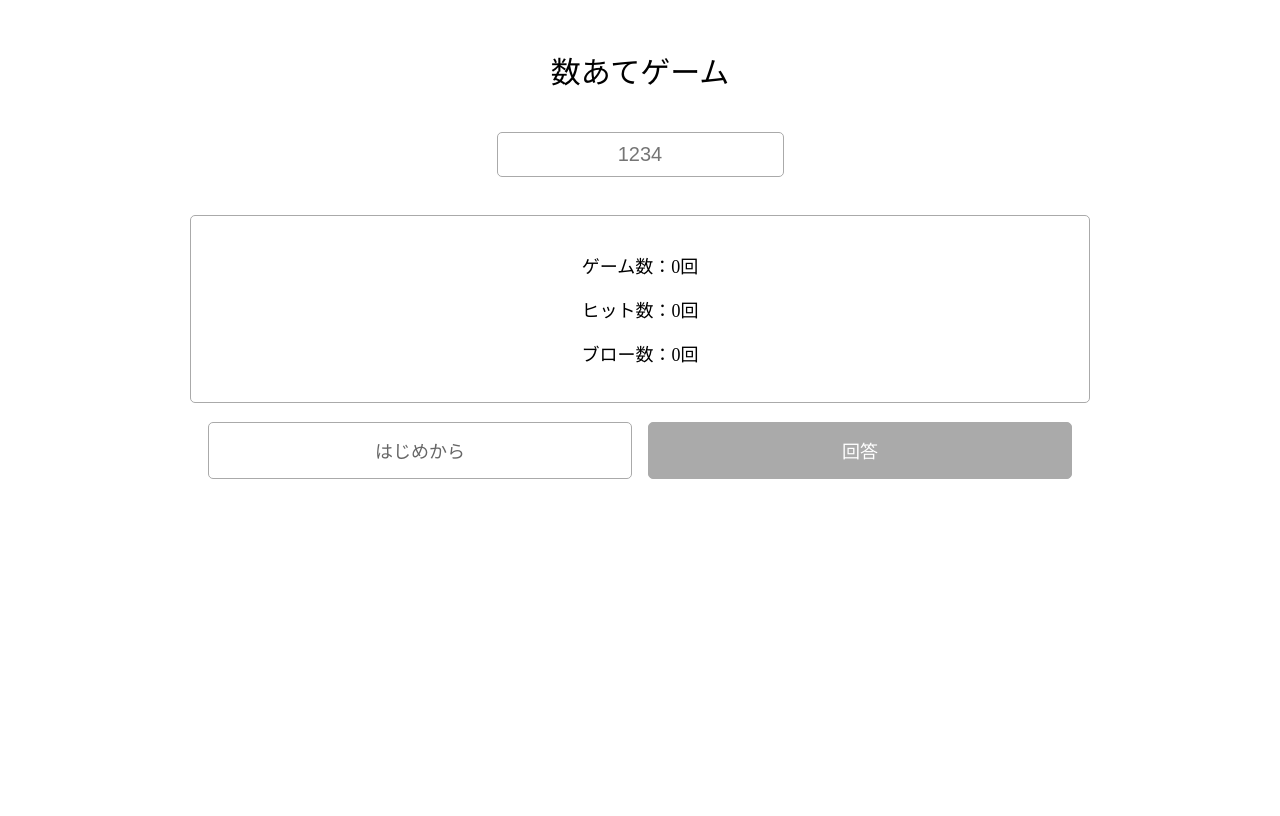
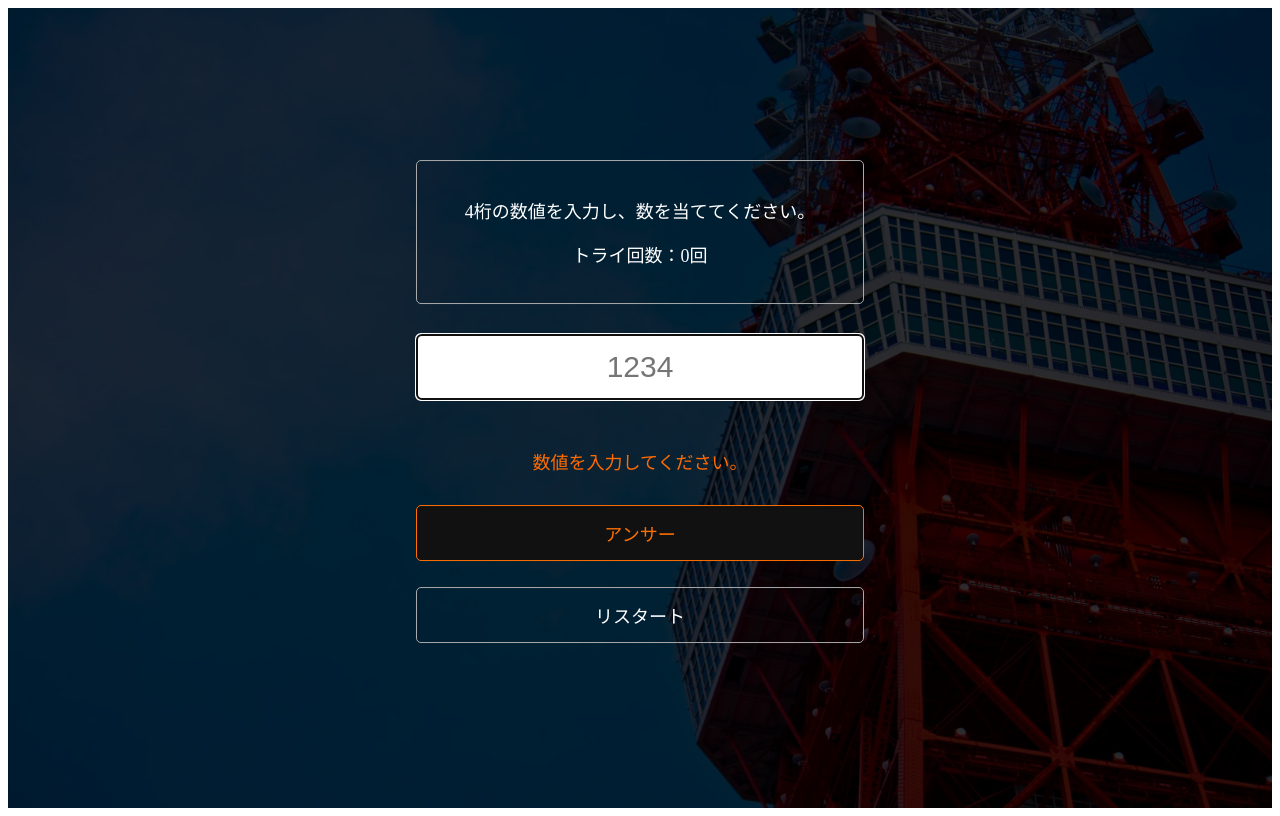
Before and after one commit to BASICEXE/num-game, a Vue app: page / in a window 1280 px wide. Built offline with nearby package versions, Linux system fonts and the light colour scheme.

Commit message:
[change] 見た目を変更

```diff
--- a/src/App.vue
+++ b/src/App.vue
@@ -1,5 +1,14 @@
 <template>
   <div id="app">
     <router-view />
+    <systemMessage />
   </div>
 </template>
+<script>
+import systemMessage from "./components/systemMessage.vue";
+export default {
+  components: {
+    systemMessage
+  }
+}
+</script>
--- a/src/components/systemMessage.vue
+++ b/src/components/systemMessage.vue
@@ -3,7 +3,14 @@
     class="systemMessage"
     v-if="isSystemMessage($store.getters.systemMessage)"
   >
-    <h1>{{ $store.getters.systemMessage }}</h1>
+    <div class="systemMessage__inner">
+      <p class="systemMessage__message">
+        {{ $store.getters.systemMessage }}
+      </p>
+      <div class="btnWap">
+        <a class="btn" @click="close()">Close</a>
+      </div>
+    </div>
   </div>
 </template>
 
@@ -14,6 +21,9 @@ export default {
     isSystemMessage(message) {
       if (message.length) return true;
       return false;
+    },
+    close(){
+      this.$store.commit("systemMessage", "")
     }
   }
 };
--- a/src/css/style.styl
+++ b/src/css/style.styl
@@ -1,53 +1,88 @@
 html
   font-size: 10px
 #app
-  max-width: 900px
-  margin: auto
-  text-align: center
-  padding: 1em
+  background-image: url('../assets/main.jpg')
+  background-size: cover;
+  position: relative;
+  height: 100vh;
+  color: #fff;
+  z-index: 1;
+  &:after
+    content: '';
+    display: block;
+    background-color: rgba(0,0,0,0.8);
+    position: absolute;
+    top: 0;
+    bottom: 0;
+    left: 0;
+    right: 0;
+    z-index: -10;
 .title
-  color: #000
   margin-top: 3rem
   font-size: 3rem
   font-weight: normal
+  display: none;
 .userNum
   border: solid 1px #aaa
   border-radius: 5px
-  padding: 0.5em
+  padding: 0.5em 1em
   margin: 1em auto
-  font-size: 2rem
+  font-size: 3rem
   text-align: center
+  color: #fff;
 .errorMessage
-  color: red
+  color: #ff6b00
   margin-bottom: 1em
   font-size: 1.8rem
+  height: 2.6rem;
 .gameInfo
   font-size: 1.8rem
   border-radius: 5px
   border: solid 1px #aaa
-  padding: 1em 0
+  padding: 1em
+  &__text
+    margin-bottom: 1em;
 .btnWap
   display: flex
   flex-wrap: wrap
   justify-content: space-between
-  margin: 1em
 .btn
   display: block
   padding: 0.8em 0
-  width: 48%
+  width: 100%
   border: solid 1px #aaa
-  margin: 0.5em auto
+  margin: 0.7em auto
   font-size: 1.8rem
   border-radius: 5px
-  color: #666
-  min-width: 200px
   &--answer
     background-color: #3cb371
     border-color: #3cb371
     color: #fff
   &--stop
-    border-color: #aaa
-    background-color: #aaa
-    color: #fff
+    border-color: #ff7000
+    background-color: #111
+    color: #ff7000
+.home
+  max-width: 900px
+  margin: auto
+  text-align: center
+  padding: 1em
+  position: absolute;
+  top: 50%;
+  left: 50%;
+  transform: translate( -50%, -50% )
 .systemMessage
-  background-color: #333
+  position: fixed;
+  top: 0;
+  bottom: 0;
+  left: 0;
+  right: 0;
+  background-color: rgba(0,0,0,0.8);
+  display: flex;
+  &__inner
+    width: 50%
+    margin: 30% auto;
+    text-align: center;
+    font-size: 5rem;
+  &__message
+    margin-bottom: 1em;
--- a/src/views/Home.vue
+++ b/src/views/Home.vue
@@ -1,35 +1,34 @@
 <template>
   <div class="home">
     <h1 class="title">数あてゲーム</h1>
-    <input type="text" class="userNum" v-model="userNum" placeholder="1234" />
+    <div class="gameInfo">
+      <p class="gameInfo__text">4桁の数値を入力し、数を当ててください。</p>
+      <!-- <p>CLEAR回数：{{ gameCount.hit }}回</p> -->
+      <!-- <p>ゲーム回数：{{ gameCount.game }}回</p> -->
+      <p>トライ回数：{{ gameCount.blow }}回</p>
+    </div>
+    <input type="text" ref="userNum" class="userNum" v-model="userNum" placeholder="1234" @keyup.enter="btnAnswer" />
     <p class="errorMessage">{{ gameInfo.errorMessage }}</p>
-    <div class="gameInfo">
-      <p>ゲーム数：{{ gameCount.game }}回</p>
-      <p>ヒット数：{{ gameCount.hit }}回</p>
-      <p>ブロー数：{{ gameCount.blow }}回</p>
+    <div class="btnWap">
+      <a
+        class="btn btn--answer"
+        @click="btnAnswer"
+        :class="{ 'btn--stop': !sendFlag }"
+        >アンサー</a
+      >
     </div>
     <div class="btnWap">
-      <a class="btn" v-on:click="initGame()">はじめから</a>
-      <a
-        class="btn btn--answer"
-        v-on:click="btnAnswer"
-        v-bind:class="{ 'btn--stop': !sendFlag }"
-        >回答</a
-      >
+      <a class="btn" @click="initGame()">リスタート</a>
     </div>
-    <systemMessage />
   </div>
 </template>
 
 <script>
-import systemMessage from "../components/systemMessage.vue";
 export default {
   name: "home",
-  components: {
-    systemMessage
-  },
   mounted: function() {
     this.initGame();
+    this.$refs.userNum.focus();
   },
   data() {
     return {
@@ -50,6 +49,7 @@ export default {
     userNum() {
       if (!this.userNum) {
         this.sendFlag = false;
+        this.gameInfo.errorMessage = "数値を入力してください。";
         return;
       }
       if (this.userNum.length > 4) {
@@ -103,6 +103,7 @@ export default {
         this.makeAnswer();
         this.$store.commit("systemMessage", "GAME CLEAR !!");
       } else {
+        this.gameInfo.errorMessage = "ハズレ...。";
         this.gameCount.blow++;
       }
       this.gameCount.game++;
```
Also changed, not shown: src/assets/main.jpg (added).
